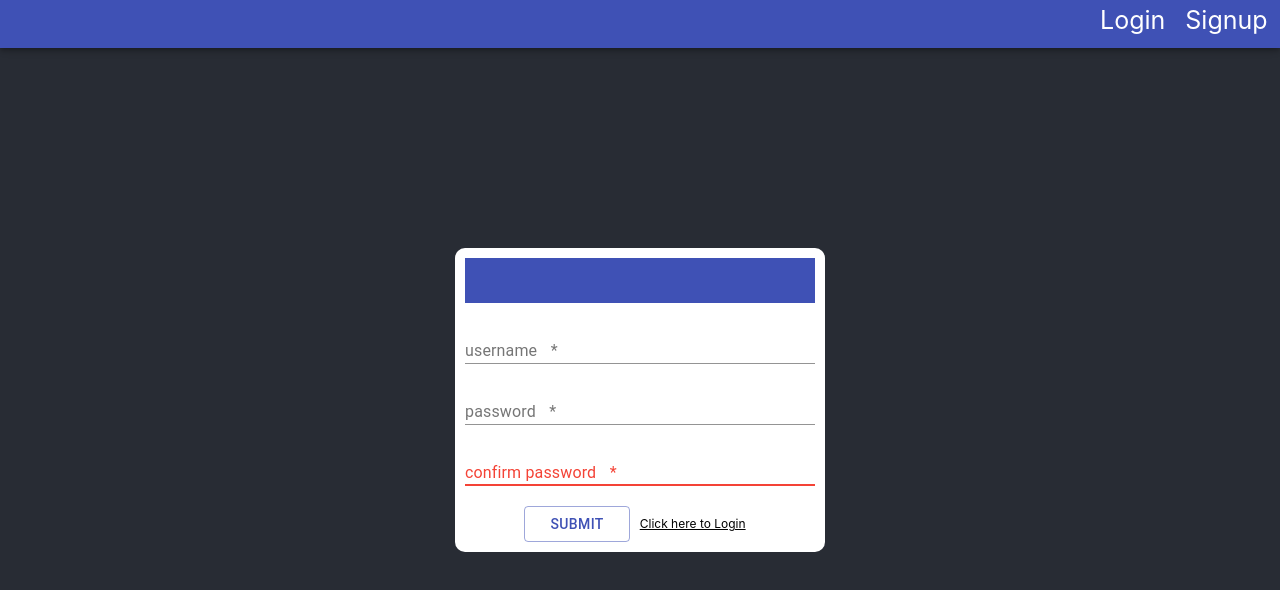
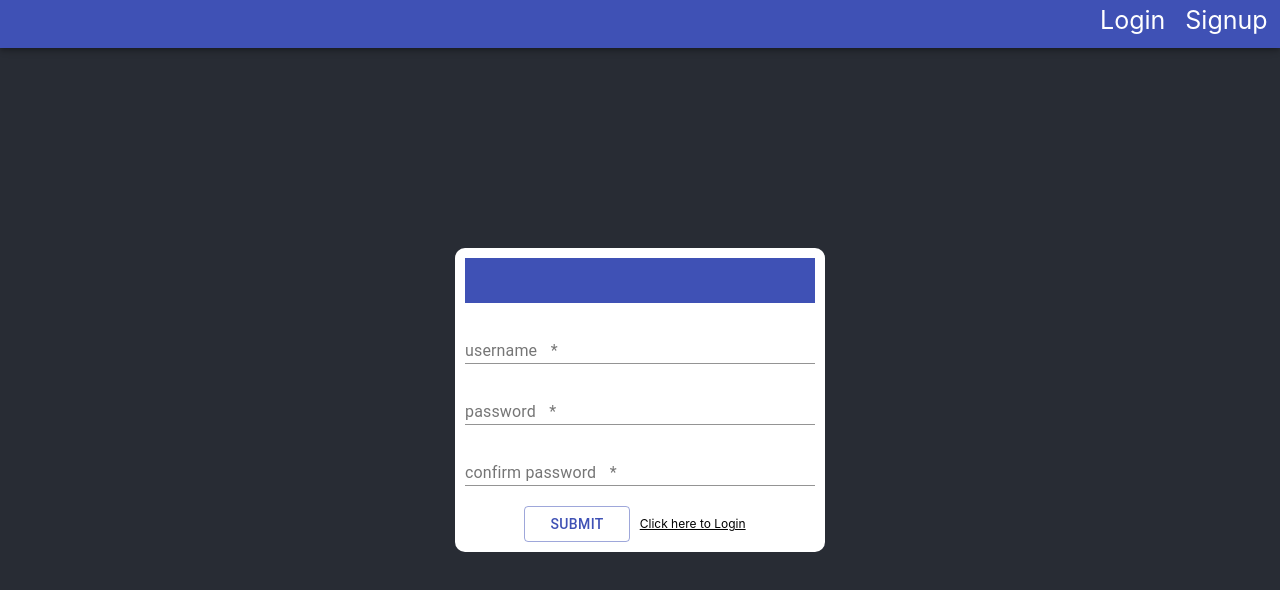
Before and after one commit to JNaeemGitonga/go-react-github, a React (Create React App) app in the folder client/: page / in a window 1280 px wide. Both pictures are taken after a click on the element "Click here to SignUp". Shown: the top 590 px of the page. Built offline with nearby package versions, Linux system fonts and the light colour scheme.

Commit message:
wip: refactored some code ~ added strings to their respective constants files ~ made a dynamic input component

```diff
--- a/client/src/components/Login/index.js
+++ b/client/src/components/Login/index.js
@@ -3,8 +3,13 @@ import styles from './Login.module.css';
 import SignupViewContext from '../../context/signup-view-context';
 import * as Mui from '../../shared/material-ui.components';
 import Button from '../../shared/Button';
+import Input from '../../shared/Input';
 import LoginUtilities from './Login.utilities';
 import ApiCalls from '../../shared/api-calls';
+import n from '../../shared/css-names';
+import vn from '../../shared/validator-names';
+import ln from '../../shared/label-names';
+
 
 export default class Login extends Component {
     state = {
@@ -12,6 +17,7 @@ export default class Login extends Component {
         username: '',
         password: '',
         confirmPassword: '',
+        confirmPasswordInvalid: false,
         passwordInvalid: false,
         usernameInvalid: false,
     };
@@ -31,7 +37,10 @@ export default class Login extends Component {
     checkKeyCodeAndSubmit = e => e.keyCode === 13 && this.submit();
 
     login = async () => {
-        const res = await ApiCalls.login({ username: this.state.username, password: this.state.password });
+        const res = await ApiCalls.login({
+            username: this.state.username,
+            password: this.state.password,
+        });
         if (res.statusCode === 200) {
             //* redirect to inside app
         } else {
@@ -40,106 +49,93 @@ export default class Login extends Component {
     };
 
     signup = async () => {
-        console.log('called signup')
-        const token = await ApiCalls.signup({ username: this.state.username, password: this.state.password })
+        const token = await ApiCalls.signup({
+            username: this.state.username,
+            password: this.state.password,
+        });
         console.log('signup res ', token);
     };
 
     submit = () => {
-        const usernameInvalid = LoginUtilities.isInputInvalid('username', this.state.username);
-        const passwordInvalid = LoginUtilities.isInputInvalid('password', this.state.password);
+        const usernameInvalid = LoginUtilities.isInputInvalid(
+            ln.username,
+            this.state.username
+        );
+        const passwordInvalid = LoginUtilities.isInputInvalid(
+            ln.password,
+            this.state.password
+        );
         this.setState({ passwordInvalid, usernameInvalid });
         if (!passwordInvalid && !usernameInvalid) {
             if (this.state.showSignup) this.signup();
             else this.login();
         }
+    };
+
+    componentWillUnmount() {
+        document
+            .getElementsByTagName('form')[0]
+            .removeEventListener('keyup', this.checkKeyCodeAndSubmit);
     }
 
-    componentWillUnmount() {
-        document.getElementsByTagName('form')[0].removeEventListener('keyup', this.checkKeyCodeAndSubmit);
+    updateComponent = update => {
+        this.setState(update);
     }
 
     render() {
         const {
             showSignup,
-            password,
-            confirmPassword,
+            confirmPasswordInvalid,
             usernameInvalid,
             passwordInvalid,
         } = this.state;
 
-        const confirmPasswordError = showSignup && LoginUtilities.confirmPasswordIsInvalid(password, confirmPassword);
+        return (
+            <div id={styles.login} className={styles[n.formWrapper]}>
+                <Mui.Container className={styles[n.formHead]}>
+                    <div id="placeholder" />{/* Without this place holder MUI will throw an error as this element must contain a child */}
+                </Mui.Container>
+                <form id={styles[n.loginSignupFormId]}
+                      aria-label="login form">
 
-        return (
-            <div id={styles.login} className={styles['form-wrapper']}>
-                <Mui.Container className={styles['form-head']}>
-                    <div id="placeholder" /> {/* Without this place holder MUI will throw an error as this element must contain a child */}
-                </Mui.Container>
-                <form
-                    onSubmit={e => {
-                        e.preventDefault();
-                        this.submit();
-                    }}
-                    id={styles['login-signup-form']}
-                    aria-label="login form"
-                >
-                    <Mui.TextField
-                        id={styles['username-input']}
-                        required={true}
-                        error={usernameInvalid}
-                        onChange={({ target }) =>
-                            this.setState({
-                                username: target.value,
-                                usernameInvalid: LoginUtilities.isInputInvalid(
-                                    'username',
-                                    target.value
-                                ),
-                            })
-                        }
-                        type="name"
-                        label="username"
-                        aria-label="username input"
+                    <Input updateComponent={this.updateComponent}
+                           id={styles[n.usernameInputId]}
+                           required={true}
+                           error={usernameInvalid}
+                           utilities={[ln.username, [vn.usernameInvalid, LoginUtilities.isInputInvalid]]}
+                           type={ln.name}
+                           label={ln.username}
                     />
-                    <Mui.TextField
-                        id={styles['password-input']}
-                        required={true}
-                        error={passwordInvalid}
-                        onChange={({ target }) =>
-                            this.setState({
-                                password: target.value,
-                                passwordInvalid: LoginUtilities.isInputInvalid(
-                                    'password',
-                                    target.value
-                                ),
-                            })
-                        }
-                        type="password"
-                        label="password"
-                        aria-label="password input"
+                    <Input updateComponent={this.updateComponent}
+                           id={styles[n.passwordInputId]}
+                           error={passwordInvalid}
+                           required={true}
+                           utilities={[ln.password, [vn.passwordInvalid, LoginUtilities.isInputInvalid]]}
+                           type={ln.password}
+                           label={ln.password}
                     />
                     {showSignup && (
-                        <Mui.TextField
-                            onChange={({ target }) =>
-                                this.setState({
-                                    confirmPassword: target.value,
-                                })
-                            }
-                            id={styles['confirm-password-input']}
-                            required={true}
-                            error={confirmPasswordError}
-                            type="password"
-                            label="confirm password"
-                            aria-label="confirm password"
+                        <Input updateComponent={this.updateComponent}
+                               id={styles[n.confirmPasswordInputId]}
+                               error={confirmPasswordInvalid}
+                               required={true}
+                               utilities={[ln.confirmPasswordCC, [vn.confirmPasswordInvalid, LoginUtilities.confirmPasswordIsInvalid, this.state.password]]}
+                               type={ln.password}
+                               label={ln.confirmPassword}
                         />
                     )}
                 </form>
 
-                <Button action={this.submit} variant='outlined' color='primary' btnText='Submit'/>
+                <Button action={this.submit}
+                        variant="outlined"
+                        color="primary"
+                        btnText="Submit"
+                />
 
                 <SignupViewContext.Provider value={showSignup}>
                     {showSignup && (
                         <span
-                            className={styles['toggle-span']}
+                            className={styles[n.toggleSpan]}
                             onClick={() => this.setState({ showSignup: false })}
                         >
                             Click here to Login
@@ -147,7 +143,7 @@ export default class Login extends Component {
                     )}
                     {!showSignup && (
                         <span
-                            className={styles['toggle-span']}
+                            className={styles[n.toggleSpan]}
                             onClick={() => this.setState({ showSignup: true })}
                         >
                             Click here to SignUp
@@ -158,4 +154,5 @@ export default class Login extends Component {
         );
     }
 }
+
 Login.contextType = SignupViewContext;
--- a/client/src/components/Login/login.utilities.js
+++ b/client/src/components/Login/login.utilities.js
@@ -1,3 +1,4 @@
+/** Class with methods for login */
 export default class LoginUtilities {
     /**
      * @name confirmPasswordIsInvalid
@@ -14,6 +15,7 @@ export default class LoginUtilities {
     }
 
     /**
+     * Check if input is valid
      * @name isInputInvalid
      * @param {string} type
      * @param {string} value
--- /dev/null
+++ b/client/src/shared/Input/index.js
@@ -0,0 +1,51 @@
+import React from 'react';
+import { TextField } from '../material-ui.components';
+
+/**
+ * props type definition
+ * @typedef {Object} props
+ * @property {Function} setState
+ * @property {string} email
+ * @property {boolean} error
+ * @property {boolean} required
+ * @property {string} id
+ * @property {[string, [string, function, (undefined|string)]]} utilities
+ * @property {string} type
+ * @property {string} label
+ */
+
+ /**
+  * Creates an input component
+  * @param {props} props
+  */
+const Input = ({ updateComponent, error, required, id, utilities, type, label }) => (
+    <TextField
+        id={id}
+        required={required}
+        error={error}
+        onChange={({ target }) => {
+            let setStateObject;
+            if (utilities[1].length === 3) {
+                setStateObject = {
+                    [utilities[0]]: target.value,
+                    [utilities[1][0]]: utilities[1][1](utilities[1][2], target.value),
+                }
+            }
+
+            if (utilities[1].length === 2) {
+                setStateObject = {
+                    [utilities[0]]: target.value,
+                    [utilities[1][0]]: utilities[1][1](utilities[0], target.value),
+                }
+            } else {
+                setStateObject = { [utilities[0]]: utilities[0] }
+            }
+            return updateComponent(setStateObject);
+        }}
+        type={type}
+        label={label}
+        aria-label={`${label} input`}
+    />
+);
+
+export default Input;
--- /dev/null
+++ b/client/src/shared/css-names.js
@@ -0,0 +1,13 @@
+const cssNames = {
+    formWrapper: 'form-wrapper',
+    formHead: 'form-head',
+    placeHolderId: 'placeholder',
+    loginSignupFormId: 'login-signup-form',
+    usernameInputId: 'username-input',
+    passwordInputId: 'password-input',
+    confirmPasswordInputId: 'confirm-password-input',
+    toggleSpan: 'toggle-span',
+
+}
+
+export default cssNames;
--- /dev/null
+++ b/client/src/shared/label-names.js
@@ -0,0 +1,9 @@
+const labelNames = {
+    name: 'name',
+    username: 'username',
+    password: 'password',
+    confirmPasswordCC: 'confirmPassword',
+    confirmPassword: 'confirm password',
+}
+
+export default labelNames;
--- /dev/null
+++ b/client/src/shared/validator-names.js
@@ -0,0 +1,7 @@
+const validatorNames = {
+        passwordInvalid: 'passwordInvalid',
+        usernameInvalid: 'usernameInvalid',
+        confirmPasswordInvalid: 'confirmPasswordInvalid',
+}
+
+export default validatorNames;
```
